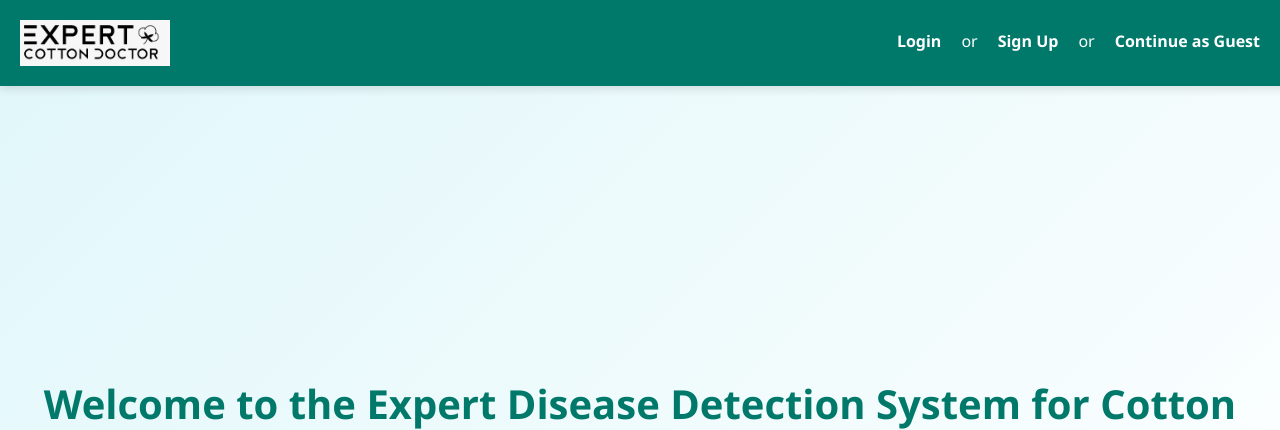
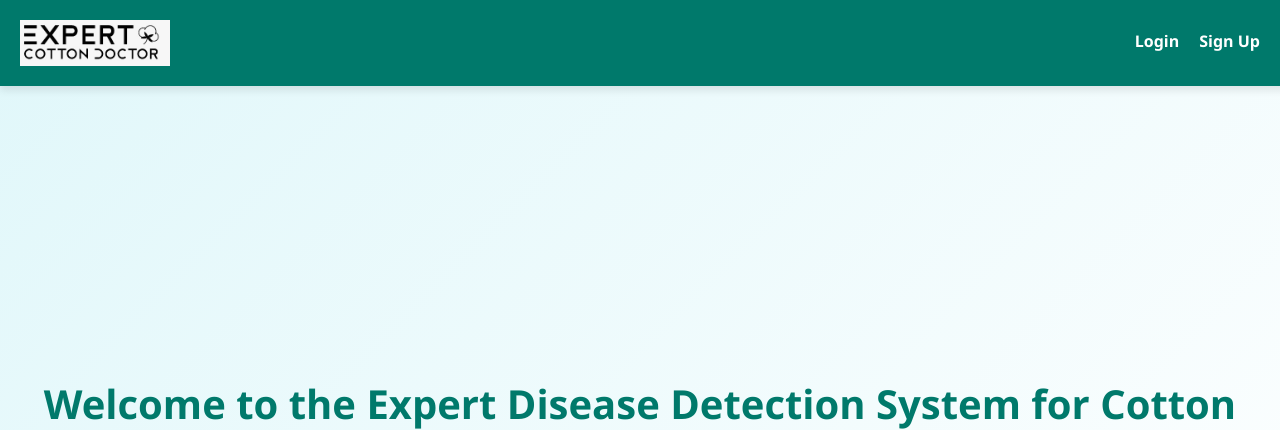
Before and after one commit to SibghaBhatti/cotton-disease-web-app, a Flask app: page / in a window 1280 px wide. Shown: the top 430 px of the page. Run offline with Flask 3, Linux system fonts and the light colour scheme.

Commit message:
Update index.html

```diff
--- a/templates/index.html
+++ b/templates/index.html
@@ -286,9 +286,8 @@
     <header>
         <img src="{{ url_for('static', filename='logo.jpg') }}" alt="Logo" class="logo">
         <div class="signup_nav">
-            <a href="{{ url_for('login') }}">Login</a> or
-            <a href="{{ url_for('signup') }}">Sign Up</a> or
-            <a href="{{ url_for('dashboard') }}">Continue as Guest</a>
+            <a href="{{ url_for('login') }}">Login</a>
+            <a href="{{ url_for('signup') }}">Sign Up</a>
         </div>
     </header>
     <div class="signup_heading">
```
